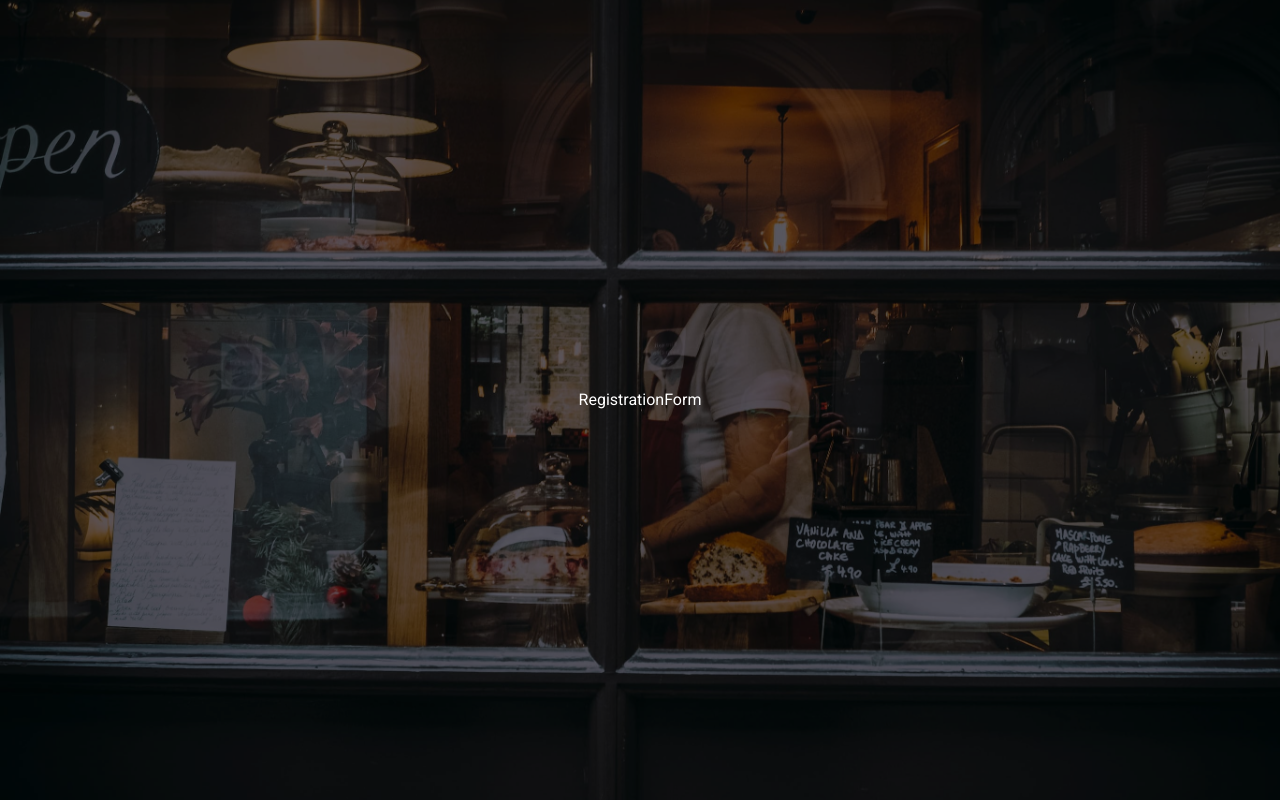
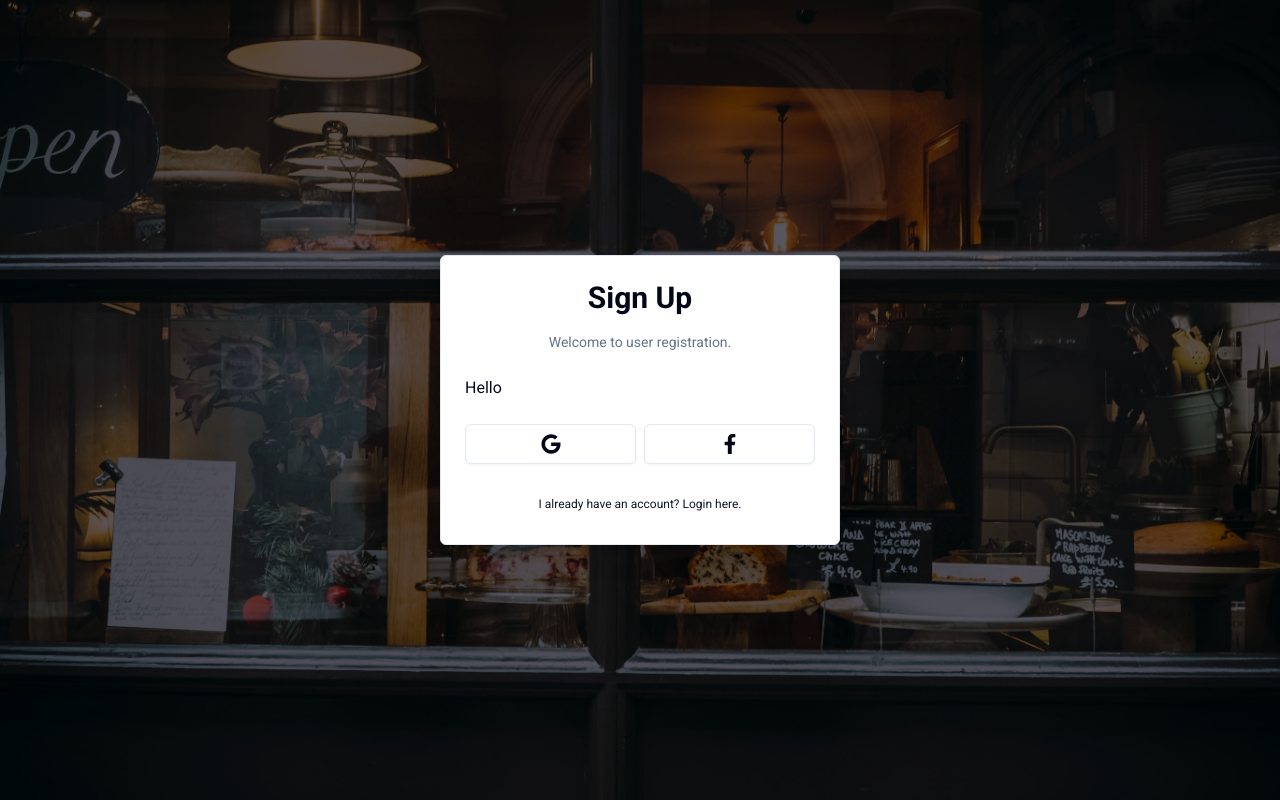
Before and after one commit to Upasara/Krishanro-POS, a Next.js app: page /registration in a window 1280 px wide. Built offline with nearby package versions, Linux system fonts and the light colour scheme.

Commit message:
initiate registration form

```diff
--- a/app/page.tsx
+++ b/app/page.tsx
@@ -2,6 +2,9 @@ import LoginButton from '@/components/auth/button';
 import { RegistrationButton } from '@/components/auth/registrationButton';
 import { Button } from '@/components/ui/button';
 import Image from 'next/image';
+
+import { IoLogIn } from 'react-icons/io5';
+import { MdOutlineAppRegistration } from 'react-icons/md';
 
 export default function Home() {
 	return (
@@ -22,11 +25,13 @@ export default function Home() {
 					<div className='flex justify-center items-center space-x-7 '>
 						<LoginButton>
 							<Button className='bg-[#fff]' variant='secondary' size='lg'>
+								<IoLogIn className='mr-2 h-5 w-5' />
 								Login
 							</Button>
 						</LoginButton>
 						<RegistrationButton>
 							<Button className='bg-[#fff]' variant='secondary' size='lg'>
+								<MdOutlineAppRegistration className='mr-2 h-5 w-5' />
 								Register
 							</Button>
 						</RegistrationButton>
--- a/components/auth/cardWrapper.tsx
+++ b/components/auth/cardWrapper.tsx
@@ -3,9 +3,12 @@ import { Card, CardContent, CardFooter, CardHeader } from '../ui/card';
 import { Header } from './header';
 import { Social } from './social';
 import { BackButton } from './backButton';
+import { MdHome } from 'react-icons/md';
+import Link from 'next/link';
 
 interface CardWrapperProps {
 	children: React.ReactNode;
+	headerCap: string;
 	headerLabel: string;
 	backButtonLabel: string;
 	backButtonHref: string;
@@ -14,6 +17,7 @@ interface CardWrapperProps {
 
 const CardWrapper = ({
 	children,
+	headerCap,
 	headerLabel,
 	backButtonHref,
 	backButtonLabel,
@@ -22,7 +26,7 @@ const CardWrapper = ({
 	return (
 		<Card className='w-[400px] shadow-xl'>
 			<CardHeader>
-				<Header label={headerLabel} />
+				<Header label={headerLabel} headerCap={headerCap} />
 			</CardHeader>
 			<CardContent>{children}</CardContent>
 			{showSocial && (
--- a/components/auth/header.tsx
+++ b/components/auth/header.tsx
@@ -7,13 +7,14 @@ const font = Roboto({
 });
 
 interface HeaderProps {
+	headerCap: string;
 	label: string;
 }
 
-export const Header = ({ label }: HeaderProps) => {
+export const Header = ({ headerCap, label }: HeaderProps) => {
 	return (
 		<div className='w-full flex flex-col gap-y-4 items-center justify-center'>
-			<h1 className={cn('text-3xl font-semibold', font.className)}>Login</h1>
+			<h1 className={cn('text-3xl font-semibold', font.className)}>{headerCap}</h1>
 			<p className='text-muted-foreground text-sm'>{label}</p>
 		</div>
 	);
--- a/components/auth/loginForm.tsx
+++ b/components/auth/loginForm.tsx
@@ -12,6 +12,7 @@ import { FormError } from '../formError';
 import { FormSuccess } from '../formSuccess';
 import { login } from '@/actions/login';
 import { useState, useTransition } from 'react';
+import { IoLogIn } from 'react-icons/io5';
 
 type LoginSchemaFields = z.infer<typeof LoginSchema>;
 
@@ -44,9 +45,10 @@ const LoginForm = () => {
 	return (
 		<div>
 			<CardWrapper
+				headerCap='Login'
 				headerLabel='Krishanro Dough & Co'
-				backButtonLabel="I don't have an account ?"
-				backButtonHref='/auth/registration'
+				backButtonLabel="If you don't have an account? Sign up here."
+				backButtonHref='/registration'
 				showSocial>
 				<Form {...form}>
 					<form onSubmit={form.handleSubmit(onSubmit)} className='space-y-6'>
@@ -91,6 +93,7 @@ const LoginForm = () => {
 						<FormError message={error} />
 						<FormSuccess message={success} />
 						<Button disabled={isPending} typeof='submit' className='w-full'>
+							<IoLogIn className='mr-2 h-5 w-5' />
 							Login
 						</Button>
 					</form>
--- a/components/auth/registrationForm.tsx
+++ b/components/auth/registrationForm.tsx
@@ -1,5 +1,17 @@
 import React from 'react';
+import CardWrapper from './cardWrapper';
 
 export const RegistrationForm = () => {
-	return <div>RegistrationForm</div>;
+	return (
+		<div>
+			<CardWrapper
+				headerCap='Sign Up'
+				headerLabel='Welcome to user registration.'
+				backButtonLabel='I already have an account? Login here.'
+				backButtonHref='/login'
+				showSocial>
+				Hello
+			</CardWrapper>
+		</div>
+	);
 };
```
